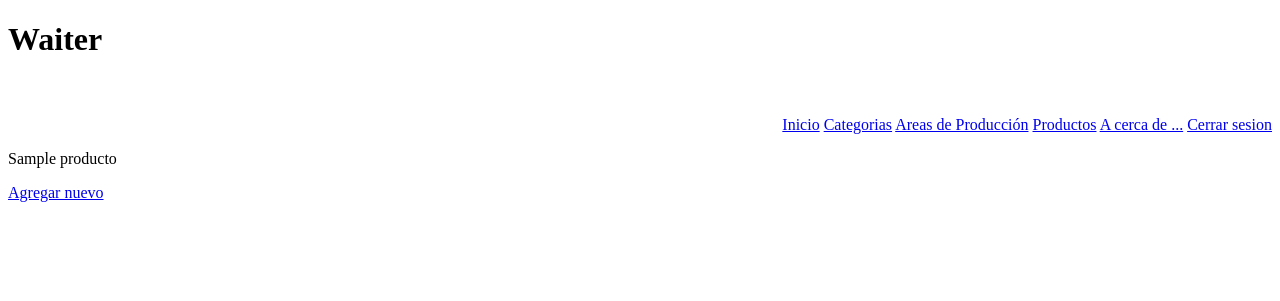
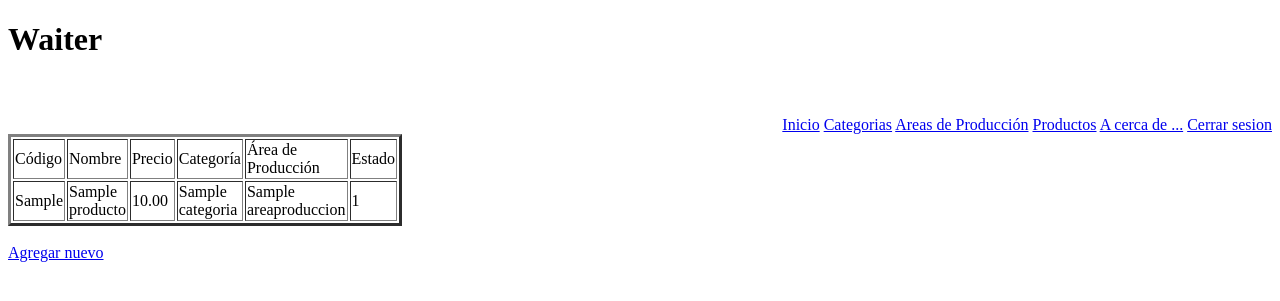
Before and after one commit to dianamor8/waiter, a Django app: page /products in a window 1280 px wide. Shown: the top 301 px of the page. Run offline with Django 3.2, Linux system fonts and the light colour scheme; a user stored in the database is signed in; tables that the repository leaves empty hold one stand-in row (values such as "Sample post").

Commit message:
Agregacion de tablas temporales

```diff
--- a/waiter/templates/producto/products.html
+++ b/waiter/templates/producto/products.html
@@ -4,11 +4,29 @@
 {% endblock title %}
 {% block content %}
 	{% if productos %}
+		<table style="width:300px", border="3px">
+			<tr>
+				<td>Código</td>
+				<td>Nombre</td>
+				<td>Precio</td>
+				<td>Categoría</td>
+				<td>Área de Producción</td>
+				<td>Estado</td>
+			</tr>
 			{% for p in productos %}
-				<p> {{p.nombre}} </p>
+				<tr>
+					<td>{{p.codigo}}</td>
+					<td>{{p.nombre}}</td>
+					<td>{{p.precio}}</td>
+					<td>{{p.categoria.nombre}}</td>
+					<td>{{p.areaProduccion.nombre}}</td>
+					<td>{{p.estado}}</td>
+				</tr>
 			{% endfor %}
-		{% else %}
-			<h2>NO HAY PRODUCTOS ACTIVOS</h2>
-		{% endif %}
+		</table>
+	{% else %}
+		<h2>NO HAY PRODUCTOS ACTIVOS</h2>
+	{% endif %}
+	<br>
 		<a href="{%url "vista_add_product"%}">Agregar nuevo</a>
 {% endblock content %}
```
Also changed, not shown: waiter/templates/producto/categories.html (+11 -1 lines).
